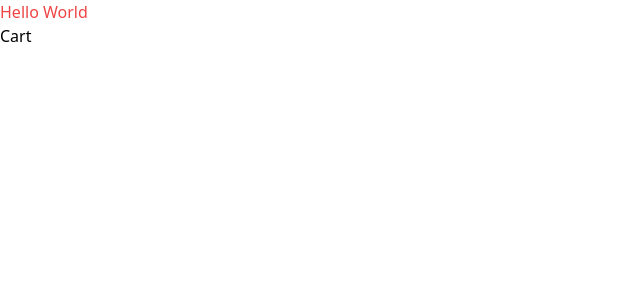
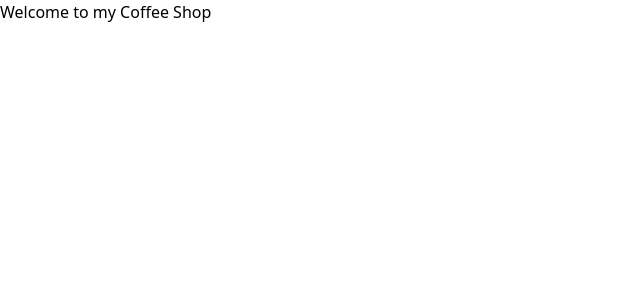
Before and after one commit to JoshDevHub/Shopping-Cart, a React (Vite) app: page / in a window 1280 px wide. Shown: the top 300 px of the page, without its empty margins (0-640 px from the left). Built offline with nearby package versions, Linux system fonts and the light colour scheme.

Commit message:
feat: add root/home page component

```diff
--- /dev/null
+++ b/src/Root.jsx
@@ -0,0 +1,3 @@
+export default function Root() {
+  return <h1>Welcome to my Coffee Shop</h1>;
+}
--- a/src/main.jsx
+++ b/src/main.jsx
@@ -3,6 +3,7 @@ import ReactDOM from 'react-dom/client'
 import { createBrowserRouter, RouterProvider } from "react-router-dom";
 import './index.css'
 
+import Root from "./Root";
 import Store from "./Store";
 import ShoppingCart from "./ShoppingCart";
 import ErrorPage from "./ErrorPage";
@@ -10,8 +11,12 @@ import ErrorPage from "./ErrorPage";
 const router = createBrowserRouter([
   {
     path: "/",
+    element: <Root />,
+    errorElement: <ErrorPage />,
+  },
+  {
+    path: "/store",
     element: <Store />,
-    errorElement: <ErrorPage />,
   },
   {
     path: "/cart",
```
